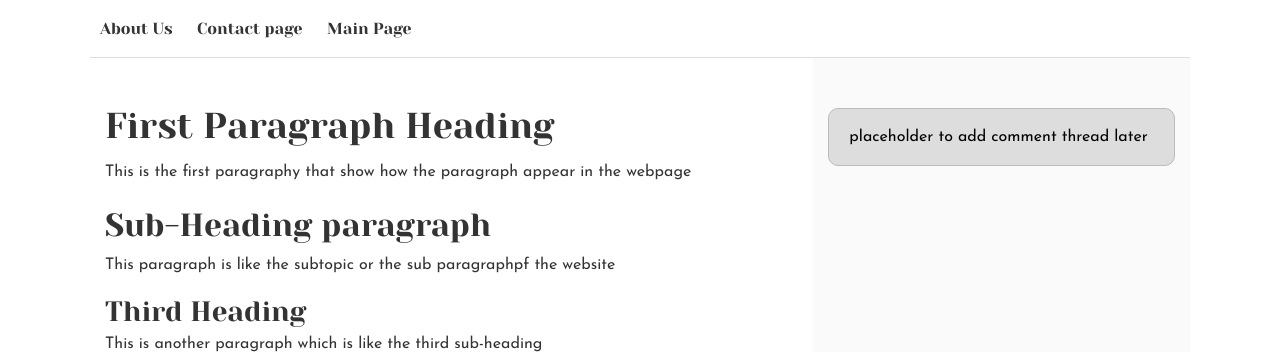
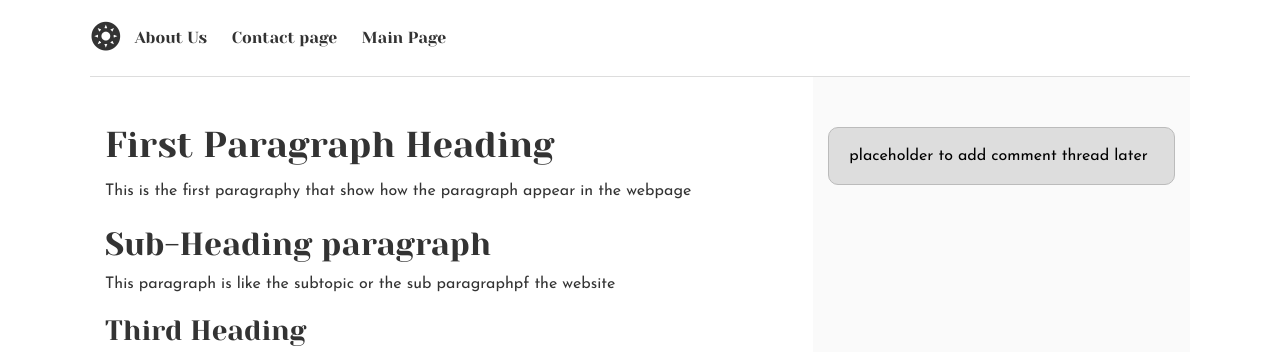
Before and after one commit to BlaQDeveloper/alx_html_css, a plain HTML site: page css_basic/index.html in a window 1280 px wide. Shown: the top 352 px of the page. Drawn offline with Linux system fonts and the light colour scheme.

Commit message:
The last task done and dusted

```diff
--- a/css_basic/index.html
+++ b/css_basic/index.html
@@ -11,6 +11,7 @@
 <body class="works_on_smartphone">
     <header>
         <ul>
+            <li class="logo">❂</li>
             <li><a href="#" target="_blank">About Us</a></li>
             <li><a href="#" target="_blank">Contact page</a></li>
             <li><a href="#" target="_blank">Main Page</a></li>
--- a/css_basic/styles.css
+++ b/css_basic/styles.css
@@ -11,6 +11,7 @@ main {
 
 article {
     flex: 2;
+    position: relative;
 }
 
 aside {
@@ -20,3 +21,8 @@ aside {
 article, aside {
     overflow-y: auto;
 }
+
+.logo {
+    font-size: 24px;
+    font-weight: bold;
+}
```
